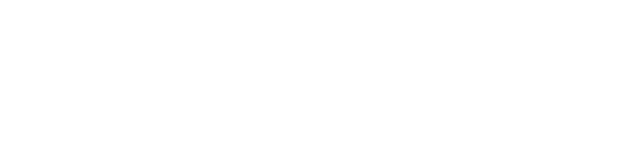
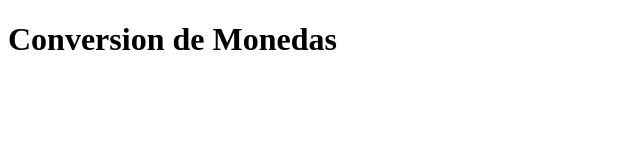
Before and after one commit to orokusaki31/APP-CONVERTION-COIN, a plain HTML site: page index.html in a window 1280 px wide. Shown: the whole page, without its empty margins (0-640 px from the left). Drawn offline with nearby package versions, Linux system fonts and the light colour scheme.

Commit message:
26/07/23

```diff
--- a/index.html
+++ b/index.html
@@ -5,8 +5,12 @@
     <meta name="viewport" content="width=device-width, initial-scale=1.0">
     <title>App Conversion de Monedas</title>
     <link rel="stylesheet" href="css/styles.css">
+    <link rel="stylesheet" href="https://fonts.googleapis.com/css2?family=Material+Symbols+Outlined:opsz,wght,FILL,GRAD@20..48,100..700,0..1,-50..200" />
 </head>
 <body>
+    <div class="container">
+        <h1 class="titulo">Conversion de Monedas</h1>
+    </div>
 
 
 
```
